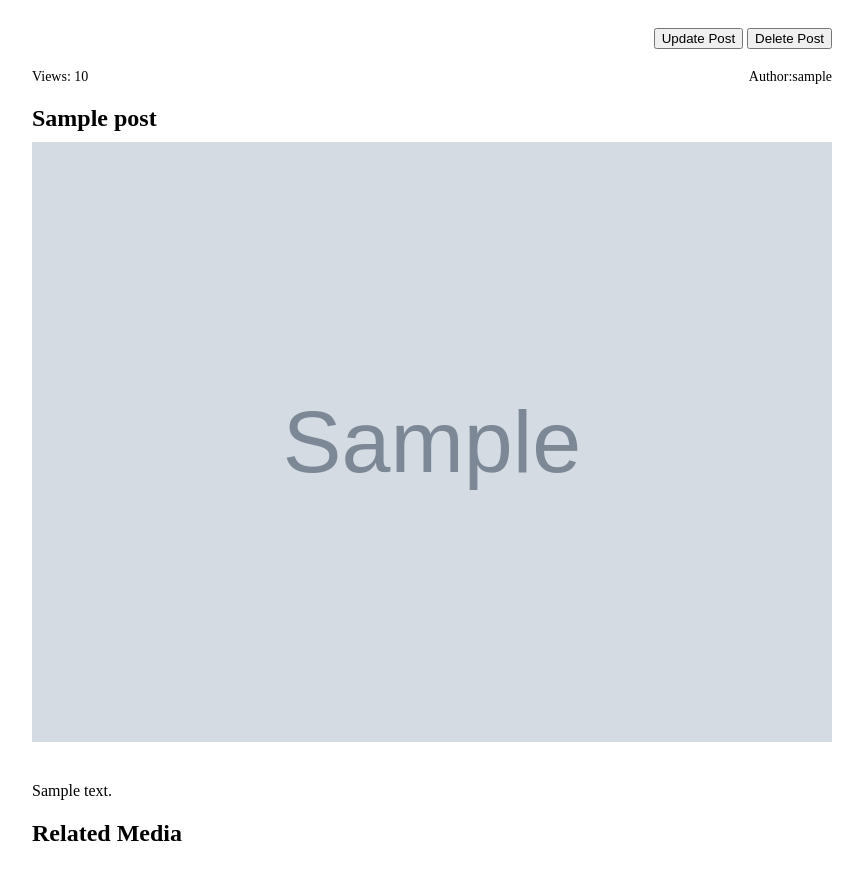
After one commit to mamadkhezri/Zab, a Django app: a page that uses posts/templates/posts/detail_post.html in a window 1280 px wide. The commit adds this page. Shown: the whole page, without its empty margins (208-1071 px from the left). Run offline with Django 4.2, Linux system fonts and the light colour scheme; a user stored in the database is signed in; tables that the repository leaves empty hold one stand-in row (values such as "Sample post"); grey boxes marked "Sample" are stand-in pictures.

Commit message:
write post detail and template

```diff
--- a/home/templates/home/index.html
+++ b/home/templates/home/index.html
@@ -7,7 +7,7 @@
   <meta charset="UTF-8">
   <meta name="viewport" content="width=device-width, initial-scale=1.0">
   <title>User Posts</title>
-  <link rel="stylesheet" href="{% static 'css\index.css'%}">
+  <link rel="stylesheet" href="">
   <!-- Bootstrap CSS -->
   <link rel="stylesheet" href="https://cdn.jsdelivr.net/npm/bootstrap@5.3.0/dist/css/bootstrap.min.css">
   <style>
@@ -20,6 +20,7 @@
 <body>
 
   <body>
+    {% include 'inc/navbar.html' %}
     <div class="col mt-4">
       <h1 class="text-center mb-4">User Posts</h1>
       {% for post in posts %}
@@ -32,7 +33,7 @@
             <div class="card-body">
               <h5 class="card-title">{{ post.title }}</h5>
             <p class="card-text">{{ post.content|truncatewords:8}}</p>
-              <a href="#" class="btn btn-primary">Read More</a>
+              <a href=" {{post.get_absolute_url}} " class="btn btn-primary">Read More</a>
             </div>
           </div>
         </div>
--- a/posts/models.py
+++ b/posts/models.py
@@ -7,8 +7,8 @@
 
 
 class Post(models.Model):
+    author = models.ForeignKey(User, on_delete=models.CASCADE)
     image = models.ImageField(upload_to='blog/')
-    author = models.ForeignKey(User,on_delete=models.SET_NULL,null=True)
     title = models.CharField(max_length=255)
     content = models.TextField()
     upload = models.FileField(upload_to='media/blog/')
@@ -26,3 +26,6 @@
 
     def __str__(self):
         return f'{self.title} - {self.slug} - {self.created_date}'
+
+    def get_absolute_url(self):
+	    return reverse('posts:post_detail', args=(self.pk , self.slug))
--- /dev/null
+++ b/posts/templates/posts/detail_post.html
@@ -0,0 +1,81 @@
+{% load static %}
+
+<!DOCTYPE html>
+<html>
+<head>
+    <meta charset="UTF-8">
+    <meta name="viewport" content="width=device-width, initial-scale=1.0">
+    <meta charset="UTF-8">
+    <title>Post Details</title>
+    <style>
+        /* Add your CSS styles here */
+        .post {
+            max-width: 800px;
+            margin: 0 auto;
+            padding: 20px;
+        }
+
+        .post-title {
+            font-size: 24px;
+            margin-bottom: 10px;
+        }
+
+        .post-image {
+            width: 100%;
+            height: auto;
+            margin-bottom: 20px;
+        }
+
+        .post-content {
+            margin-bottom: 20px;
+        }
+
+        .post-metadata {
+            display: flex;
+            justify-content: space-between;
+            align-items: center;
+            margin-bottom: 20px;
+        }
+
+        .post-view-count,
+        .post-author {
+            font-size: 14px;
+        }
+
+        .post-media {
+            margin-bottom: 20px;
+        }
+
+        .post-buttons {
+            text-align: right;
+            margin-bottom: 20px;
+        }
+    </style>
+</head>
+<body>
+
+    {% block content %}
+    <div class="post">
+        <div class="post-buttons">
+            <button>Update Post</button>
+            <button>Delete Post</button>
+        </div>
+
+        <div class="post-metadata">
+            <span class="post-view-count"> Views: {{post.counted_views}} </span>
+            <span class="post-author">Author:{{post.author}} </span>
+        </div>
+
+        <h1 class="post-title"> {{ post.title }} </h1>
+        <img class="post-image" src="{{post.image.url}}" alt="{{ post.title }}">
+        <div class="post-content">
+            <p> {{ post.content }} </p>
+        </div>
+
+        <div class="post-media">
+            <h2>Related Media</h2>
+        </div>
+    {% endblock %}
+    </div>
+</body>
+</html>
--- /dev/null
+++ b/posts/urls.py
@@ -0,0 +1,9 @@
+from django.urls import path
+from . import views
+
+
+app_name ='posts'
+
+urlpatterns = [
+    path('post/<int:post_id>/<slug:post_slug>/', views.PostDetailView.as_view(), name='post_detail')
+]
--- a/posts/views.py
+++ b/posts/views.py
@@ -1,3 +1,12 @@
-from django.shortcuts import render
+from django.shortcuts import render, redirect, get_object_or_404
+from django.views import View
+from .models import Post
+from django.contrib.auth.mixins import LoginRequiredMixin
 
 # Create your views here.
+
+
+class PostDetailView(LoginRequiredMixin, View):
+    def get(self, request, post_id, post_slug):
+        post = get_object_or_404(Post, pk=post_id, slug=post_slug)
+        return render(request, 'posts/detail_post.html', {'post': post})
--- a/zab/urls.py
+++ b/zab/urls.py
@@ -24,6 +24,7 @@
     path('admin/', admin.site.urls),
     path('', include('home.urls')),
     path('accounts/', include('accounts.urls')),
+    path ('posts', include('posts.urls')),
 
 ]
 
```
Also changed, not shown: accounts/views.py (+5 -3 lines).
